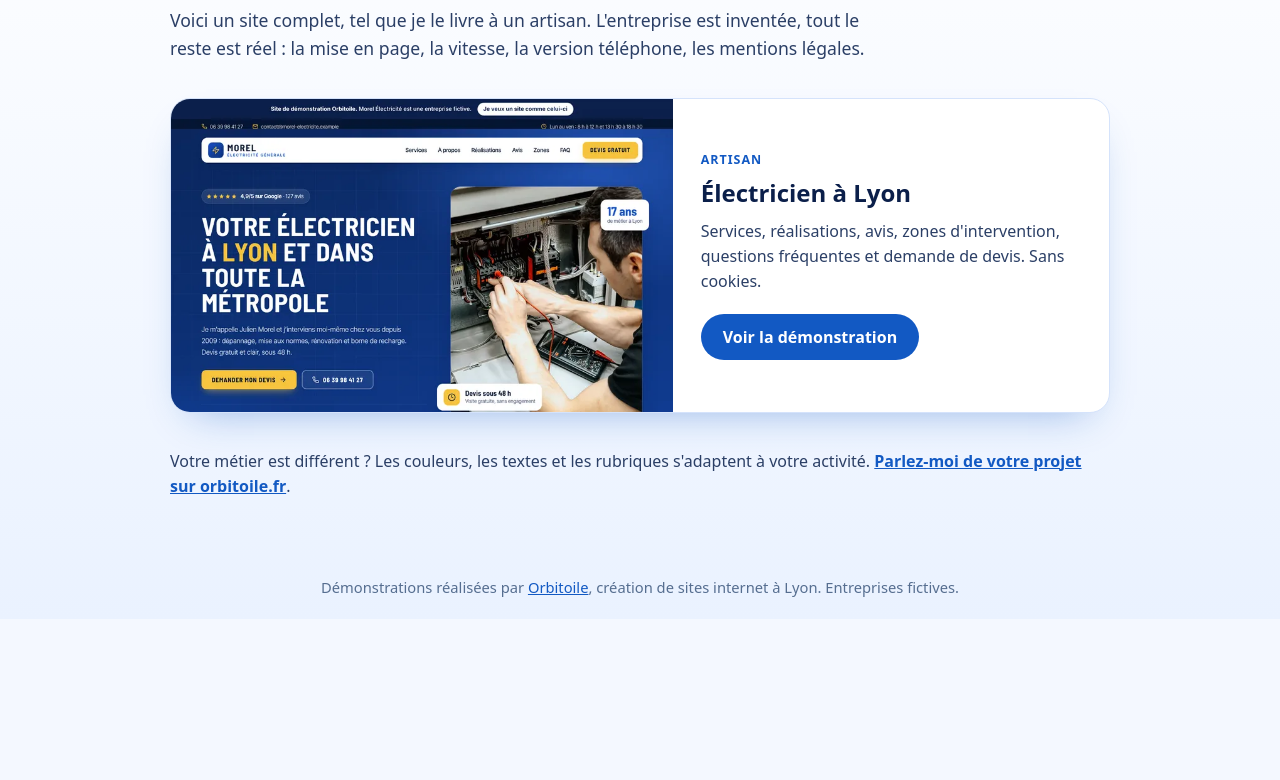
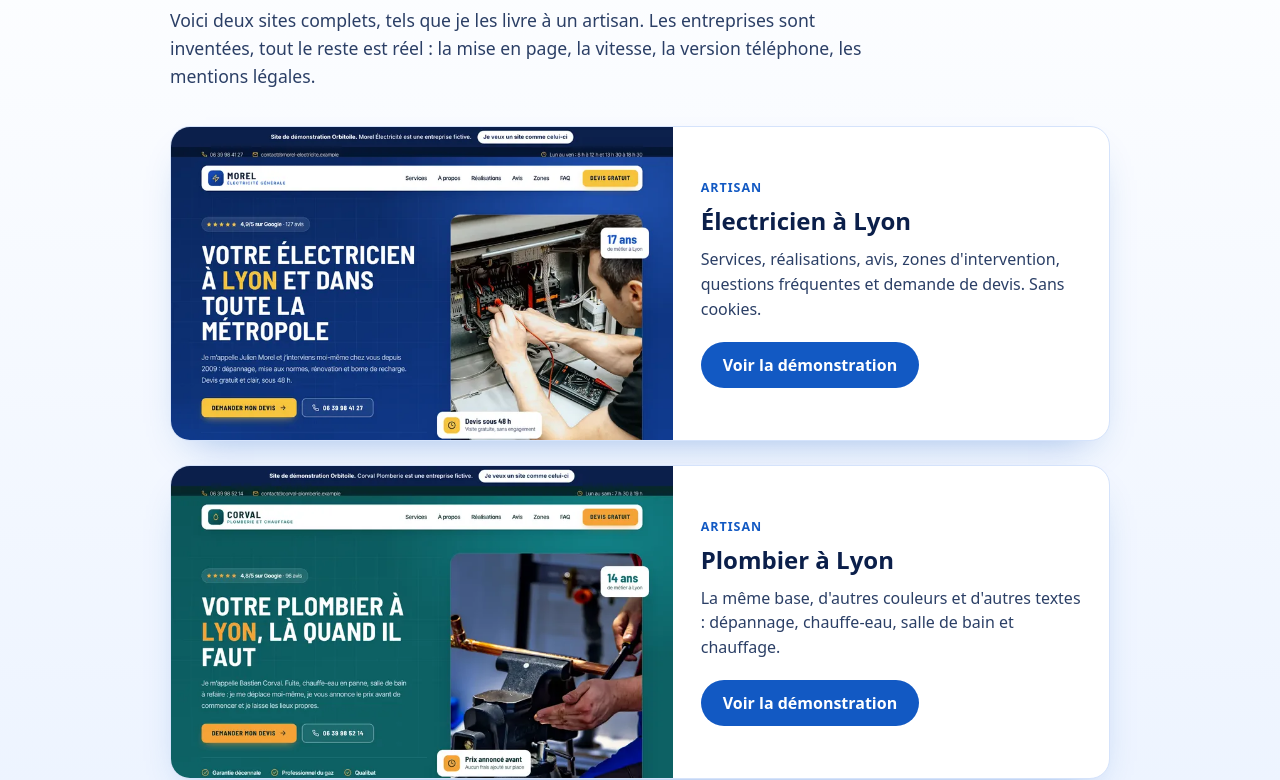
Before and after one commit to orbitoile/orbitoile.github.io, a plain HTML site: page index.html in a window 1280 px wide. Shown: the part 181-961 px from the top of the page. Before the commit the page ends 800 px from the top, so only its background shows below. Drawn offline with Linux system fonts and the light colour scheme.

Commit message:
Add files via upload

```diff
--- a/index.html
+++ b/index.html
@@ -13,7 +13,7 @@
 <main class="page">
   <a class="marque" href="https://orbitoile.fr/"><img src="icon-192.png" alt="" width="44" height="44">ORBITOILE</a>
   <h1>À quoi ressemblera <span>votre site</span> ?</h1>
-  <p class="intro">Voici un site complet, tel que je le livre à un artisan. L'entreprise est inventée, tout le reste est réel : la mise en page, la vitesse, la version téléphone, les mentions légales.</p>
+  <p class="intro">Voici deux sites complets, tels que je les livre à un artisan. Les entreprises sont inventées, tout le reste est réel : la mise en page, la vitesse, la version téléphone, les mentions légales.</p>
   <a class="carte" href="/artisan/">
     <img src="apercu-artisan.webp" alt="Aperçu du site de démonstration d'un électricien à Lyon" width="800" height="498">
     <div>
@@ -23,6 +23,15 @@
       <span class="bouton">Voir la démonstration</span>
     </div>
   </a>
+  <a class="carte" href="/plombier/">
+    <img src="apercu-plombier.webp" alt="Aperçu du site de démonstration d'un plombier à Lyon" width="800" height="498" loading="lazy">
+    <div>
+      <small>Artisan</small>
+      <h2>Plombier à Lyon</h2>
+      <p>La même base, d'autres couleurs et d'autres textes : dépannage, chauffe-eau, salle de bain et chauffage.</p>
+      <span class="bouton">Voir la démonstration</span>
+    </div>
+  </a>
   <p class="suite">Votre métier est différent ? Les couleurs, les textes et les rubriques s'adaptent à votre activité. <a href="https://orbitoile.fr/">Parlez-moi de votre projet sur orbitoile.fr</a>.</p>
 </main>
 <footer>Démonstrations réalisées par <a href="https://orbitoile.fr/">Orbitoile</a>, création de sites internet à Lyon. Entreprises fictives.</footer>
--- a/style.css
+++ b/style.css
@@ -8,6 +8,7 @@ h1{font-size:clamp(1.9rem,5vw,2.9rem);line-height:1.12;margin:44px 0 14px;max-wi
 h1 span{color:#1259c3}
 .intro{font-size:1.1rem;line-height:1.6;max-width:40em;margin:0 0 36px;color:#2b3f66}
 .carte{display:grid;grid-template-columns:1.15fr 1fr;gap:0;background:#fff;border:1px solid #d5e3fb;border-radius:20px;overflow:hidden;box-shadow:0 18px 40px -22px rgba(18,89,195,.45);text-decoration:none;color:inherit}
+.carte+.carte{margin-top:24px}
 .carte img{width:100%;height:100%;object-fit:cover;object-position:top;display:block;aspect-ratio:800/498}
 .carte div{padding:28px;display:flex;flex-direction:column;justify-content:center}
 .carte small{font-weight:700;color:#1259c3;text-transform:uppercase;letter-spacing:.08em;font-size:.78rem}
```
Also changed, not shown: 404.html (+9 -0 lines), apercu-plombier.webp (added).
